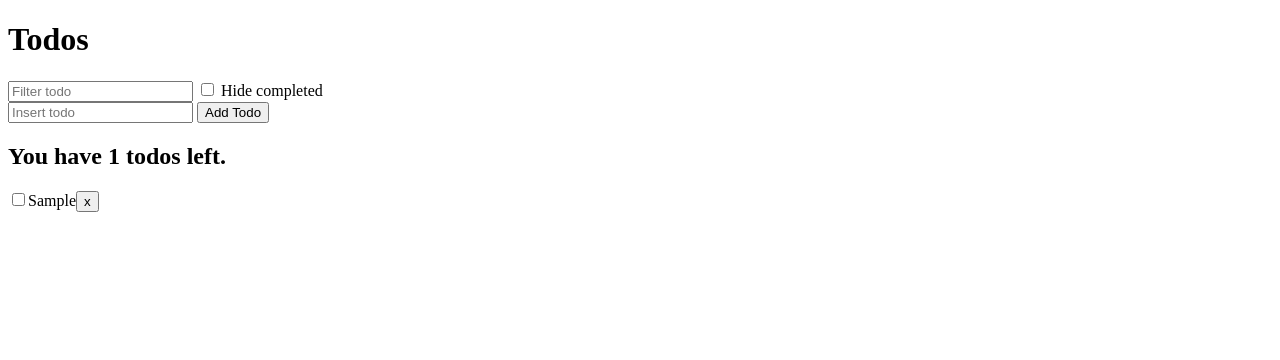
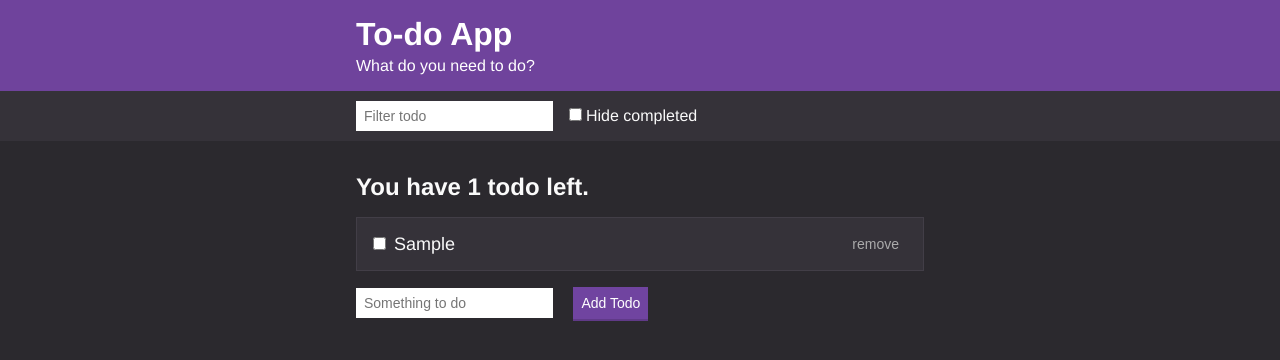
Before and after one commit to ValentinCaudana/js-bootcamp, a plain HTML site: page todo-app/index.html in a window 1280 px wide. Both pictures are taken after typing "Sample" into the empty fields and a click on the button "Add Todo". Drawn offline with Linux system fonts and the light colour scheme.

Commit message:
CSS-todoApp

```diff
--- a/todo-app/index.html
+++ b/todo-app/index.html
@@ -2,22 +2,40 @@
 
 <html>
     <head>
-
+        <title>To-do App</title>
+        <link rel="stylesheet" href="styles/styles.css">
+        <link rel="icon" href="images/favicon.png?v=1">
     </head>
     <body>
-        <h1>Todos</h1>
-        <input id="search-text" type="text" placeholder="Filter todo">
-        <label>
-           <input id="check-todos" type="checkbox"> Hide completed
-        </label>
-        <form id="todo-form">
-            <input type="text" placeholder="Insert todo" name="insertTodo">
-            <button>Add Todo</button>
-        </form>
+        <div class="header">
+            <div class="container">
+                <h1 class="header__title">To-do App</h1>
+                <h2 class="header__subtitle">What do you need to do?</h2>
+            </div>
+        </div>
 
-        <div id="todos"></div>
-        <script src="uuidv4.js"></script>
-        <script src="todo-functions.js"></script>
-        <script src="todo-app.js"></script>
+        <div class="actions">
+            <div class="actions__container">
+                <input id="search-text" class="input" type="text" placeholder="Filter todo">
+                <label class="checkbox">
+                    <input id="check-todos" type="checkbox"> Hide completed
+                </label>
+            </div>
+        </div>
+
+        <div class="container">
+            <div id="todos"></div>
+            <form id="new-todo">
+                <input type="text" class="input" placeholder="Something to do" name="text">
+                <button class="button">Add Todo</button>
+            </form>
+        </div>
+
+
+
+
+        <script src="scripts/uuidv4.js"></script>
+        <script src="scripts/todo-functions.js"></script>
+        <script src="scripts/todo-app.js"></script>
     </body>
 </html>
--- a/todo-app/todo-app.js
+++ b/todo-app/scripts/todo-app.js
@@ -23,16 +23,20 @@ document.querySelector('#search-text').addEventListener('input', (e) => {
     renderTodos(todos, filters)
 })
 
-document.querySelector('#todo-form').addEventListener('submit', (e) => {
-    e.preventDefault()
-    todos.push({
-        id: uuidv4(),
-        text: e.target.elements.insertTodo.value,
-        completed: false
-    })
-        saveTodos(todos)
-        renderTodos(todos, filters)
-        e.target.elements.insertTodo.value = ''
+document.querySelector('#new-todo').addEventListener('submit', (e) => {
+    const text = e.target.elements.text.value.trim()
+    e.preventDefault();
+
+    if (text.length > 0){
+        todos.push({
+            id: uuidv4(),
+            text,
+            completed: false,
+        });
+        saveTodos(todos);
+        renderTodos(todos, filters);
+        e.target.elements.text.value = '';
+    }
 })
 
 
--- a/todo-app/todo-functions.js
+++ b/todo-app/scripts/todo-functions.js
@@ -44,6 +44,7 @@ const checkedTodo = function (completed) {
 
 // 3.
 const renderTodos = (todos, filters) => {
+    const todoEl = document.querySelector("#todos");
     const filteredTodos= todos.filter((todo) => {
         const searchTextMatch = todo.text.toLowerCase().includes(filters.searchText.toLowerCase())
         const hideCompleted = !filters.hideCompleted || !todo.completed
@@ -51,31 +52,37 @@ const renderTodos = (todos, filters) => {
         return searchTextMatch && hideCompleted
     })
 
-
     const incompleteTodos = filteredTodos.filter ((todos) => !todos.completed ) // we create the .filter to see the thing that we need in the array-object
 
+    todoEl.innerHTML = "";
+    todoEl.appendChild(generateSummaryDom(incompleteTodos));
+
+    if (filteredTodos.length > 0) {
+        filteredTodos.forEach((todo) => {
+          todoEl.appendChild(generateTodoDOM(todo));
+        });
+    }else {
+        const messageEl = document.createElement('p')
+        messageEl.classList.add('empty-message')
+        messageEl.textContent = 'No to-dos to show'
+        todoEl.appendChild(messageEl);
+    }
 
 
-    document.querySelector('#todos').innerHTML = ''
-
-    document.querySelector('#todos').appendChild(generateSummaryDom(incompleteTodos))
-
-    filteredTodos.forEach ((todo) => { // first we call the function with .forEach to see all the array-object
-        document.querySelector('#todos').appendChild(generateTodoDOM(todo))
-    })
 }
 
 
 // 4.
 const generateTodoDOM = (todo) =>{
-    const todoEl = document.createElement('div')
+    const todoEl = document.createElement('label')
+    const containerEl = document.createElement('div')
     const checkbox = document.createElement('input')
-    const textEl = document.createElement('span')
-    const button = document.createElement('button')
+    const todoText = document.createElement('span')
+    const removeButton = document.createElement('button')
 
     checkbox.setAttribute('type', 'checkbox')
     checkbox.checked = todo.completed
-    todoEl.appendChild(checkbox)
+    containerEl.appendChild(checkbox)
     checkbox.addEventListener('change', () => {
         toggleTodo(todo.id)
         //checkedTodo(todo.completed)// my form
@@ -83,17 +90,26 @@ const generateTodoDOM = (todo) =>{
         renderTodos(todos, filters)
     })
 
+    // Setup the todo text
+    todoText.textContent = todo.text
+    containerEl.appendChild(todoText)
 
-    textEl.textContent = todo.text
-    todoEl.appendChild(textEl)
+     // Setup container
+    todoEl.classList.add('list-item')
+    containerEl.classList.add('list-item__container')
+    todoEl.appendChild(containerEl)
 
-    button.textContent = 'x'
-    todoEl.appendChild(button)
-    button.addEventListener('click', () =>{
+    // Setup the remove button
+    removeButton.textContent = 'remove'
+    removeButton.classList.add('button', 'button--text')
+    todoEl.appendChild(removeButton)
+    removeButton.addEventListener('click', () =>{
         removeTodo(todo.id)
         saveTodos(todos)
         renderTodos(todos, filters)
     })
+
+
 
     return todoEl
 
@@ -102,6 +118,13 @@ const generateTodoDOM = (todo) =>{
 //5.
 const generateSummaryDom = (incompleteTodos) => {
     const summary = document.createElement('h2') // we create the new value
-    summary.textContent = `You have ${incompleteTodos.length} todos left.`
+    summary.classList.add('list-title')
+    const plural = incompleteTodos.length === 1 ? '' : 's' // his result
+    // if (incompleteTodos.length > 1) {
+    //     summary.textContent = `You have ${incompleteTodos.length} todos left.`;
+    // }else {
+    //     summary.textContent = `You have ${incompleteTodos.length} todo left.`;
+    // }
+   summary.textContent = `You have ${incompleteTodos.length} todo${plural} left.`;
     return summary
 }
--- /dev/null
+++ b/todo-app/styles/styles.css
@@ -0,0 +1,223 @@
+/*
+// Colors
+$off-black: #20222b;
+$dark-blue: #333745;
+$blue: #3c4251;
+$light-blue: #464b5e;
+$off-white: #a5afd7;
+$purple: #8357c5;
+// Spacing
+$s-size: 1.2rem;
+$m-size: 1.6rem;
+$l-size: 3.2rem;
+$xl-size: 4.8rem;
+$desktop-breakpoint: 45rem;
+*/
+
+/* Base Styles */
+
+* {
+    box-sizing: border-box;
+    margin: 0;
+    padding: 0;
+}
+
+html {
+    font-size: 62.5%;
+}
+
+body {
+    background: #2B292E;
+    color: #fafafa;
+    font-family: Helvetica, Arial, sans-serif;
+    font-size: 1.6rem;
+}
+
+button {
+    cursor: pointer;
+}
+
+a {
+    color: #6F439C;
+}
+
+/* Container */
+
+.container {
+    max-width: 60rem;
+    margin: 0 auto;
+    padding: 0 1.6rem;
+}
+
+/* Header */
+
+.header {
+    background: #6F439C;
+    color: white;
+    padding: 1.6rem 0;
+}
+
+.header__title {
+    font-size: 3.2rem;
+    margin-bottom: .4rem;
+}
+
+.header__subtitle {
+    /* color: #777; */
+    font-size: 1.6rem;
+    font-weight: 300;
+}
+
+/* Actions Bar */
+
+.actions {
+    background-color: #353239;
+    /* border-bottom: 1px solid #dedfe0; */
+    /* color: #333333; */
+    padding: 1rem
+}
+
+.actions__container {
+    align-items: center;
+    display: flex;
+    max-width: 60rem;
+    margin: 0 auto;
+    min-height: 3rem;
+    padding: 0 1.6rem;
+}
+
+.actions__container--spaced {
+    justify-content: space-between
+}
+
+/* Form Inputs */
+
+.input {
+    border: none;
+    font-size: 1.4rem;
+    font-weight: 300;
+    height: 3rem;
+    margin-right: 1.6rem;
+    padding: .4rem .8rem;
+}
+
+.checkbox {
+    display: flex;
+    align-items: baseline;
+}
+
+.checkbox>input {
+    margin-right: .4rem;
+}
+
+.button {
+    background: #7044a0;
+    border: none;
+    border-bottom: 2px solid #603a88;
+    color: white;
+    font-size: 1.4rem;
+    font-weight: 300;
+    padding: .8rem;
+    transition: background .3s ease, color .3s ease;
+}
+
+.button:hover {
+    background: #5F3A87;
+}
+
+.button--secondary {
+    background: #888888;
+    border-bottom: 2px solid #717171;
+}
+
+.button--secondary:hover {
+    background: #6E6E6E;
+}
+
+.button--text {
+    background: none;
+    border: none;
+    color: #aaa;
+}
+
+.button--text:hover {
+    background: none;
+    color: white;
+    text-decoration: underline;
+}
+
+/* Note editor */
+
+.title-input {
+    border: 1px solid #DEDFE0;
+    font-size: 2rem;
+    font-weight: 300;
+    display: block;
+    margin: 2.4rem 0;
+    padding: .8rem;
+    width: 100%;
+}
+
+.body-input {
+    border: 1px solid #DEDFE0;
+    font-family: inherit;
+    font-size: 1.6rem;
+    font-weight: 300;
+    display: block;
+    margin: 2.4rem 0;
+    min-height: 15rem;
+    padding: .8rem;
+    width: 100%;
+}
+
+/* Note List Item */
+
+.list-item {
+    text-decoration: none;
+    color: #fafafa;
+    cursor: pointer;
+    background: #353239;
+    border: 1px solid #423e47;
+    margin: 1.6rem 0;
+    padding: 1rem 1.6rem;
+    display: block;
+    transition: background .3s ease;
+    display: flex;
+    justify-content: space-between;
+    align-items: center
+}
+
+.list-item__container {
+    display: flex;
+    font-size: 1.8rem;
+    font-weight: 300;
+    align-items: baseline;
+}
+
+.list-item__container>*:first-child {
+    margin-right: .8rem;
+}
+
+.list-item:hover {
+    background: #3d3941;
+}
+
+.list-item__title {
+    font-size: 1.8rem;
+    margin-bottom: .4rem
+}
+
+.list-item__subtitle {
+    color: #666;
+    font-size: 1.4rem;
+    font-weight: 300;
+    font-style: italic;
+}
+
+.list-title {
+    margin: 3.2rem 0 1.6rem;
+}
+
+.empty-message {
+    margin: 3.2rem 0;
+}
```
Also changed, not shown: todo-app/images/favicon.png (added), todo-app/scripts/uuidv4.js (renamed from todo-app/uuidv4.js), 1 other file.
